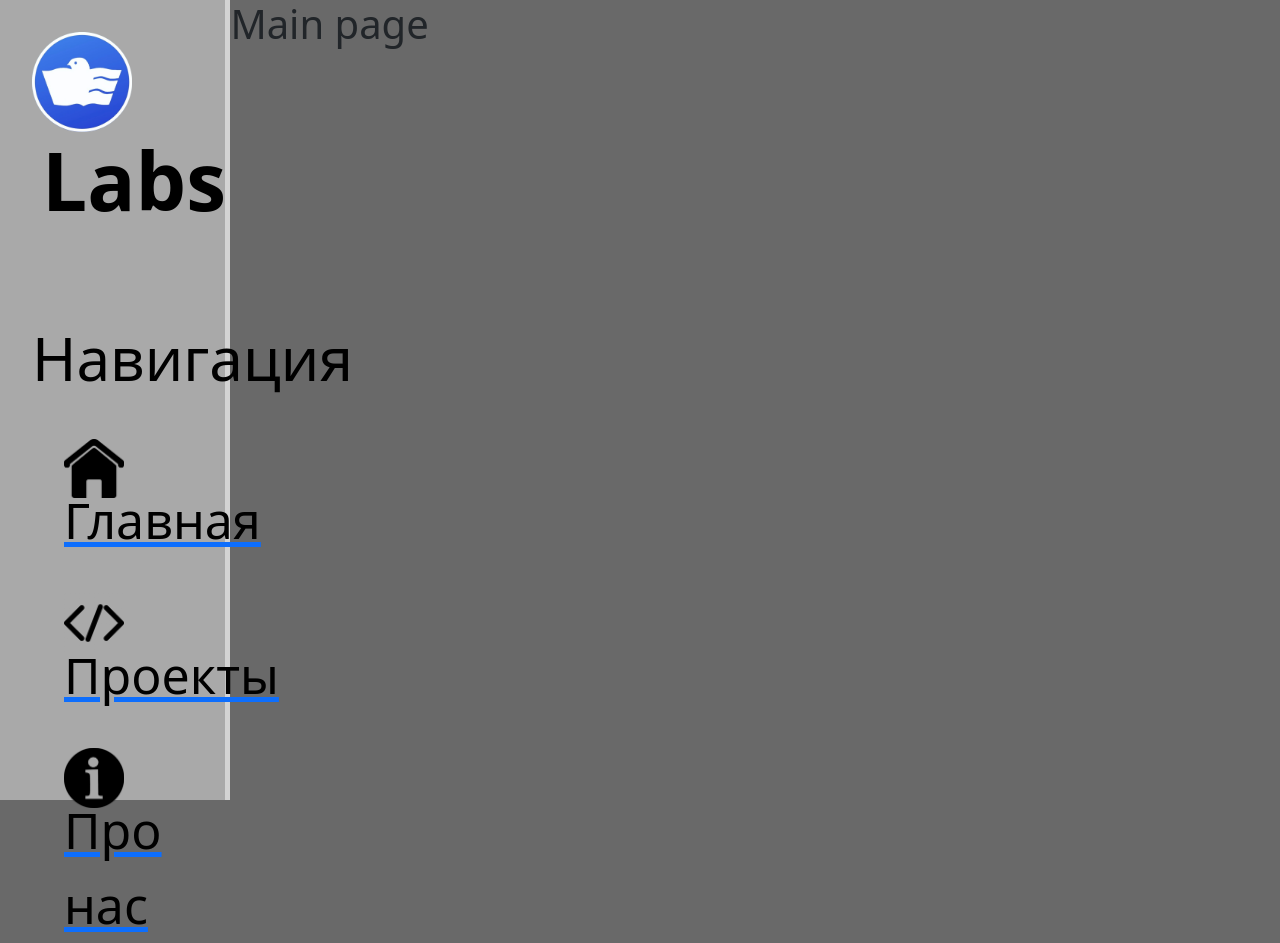
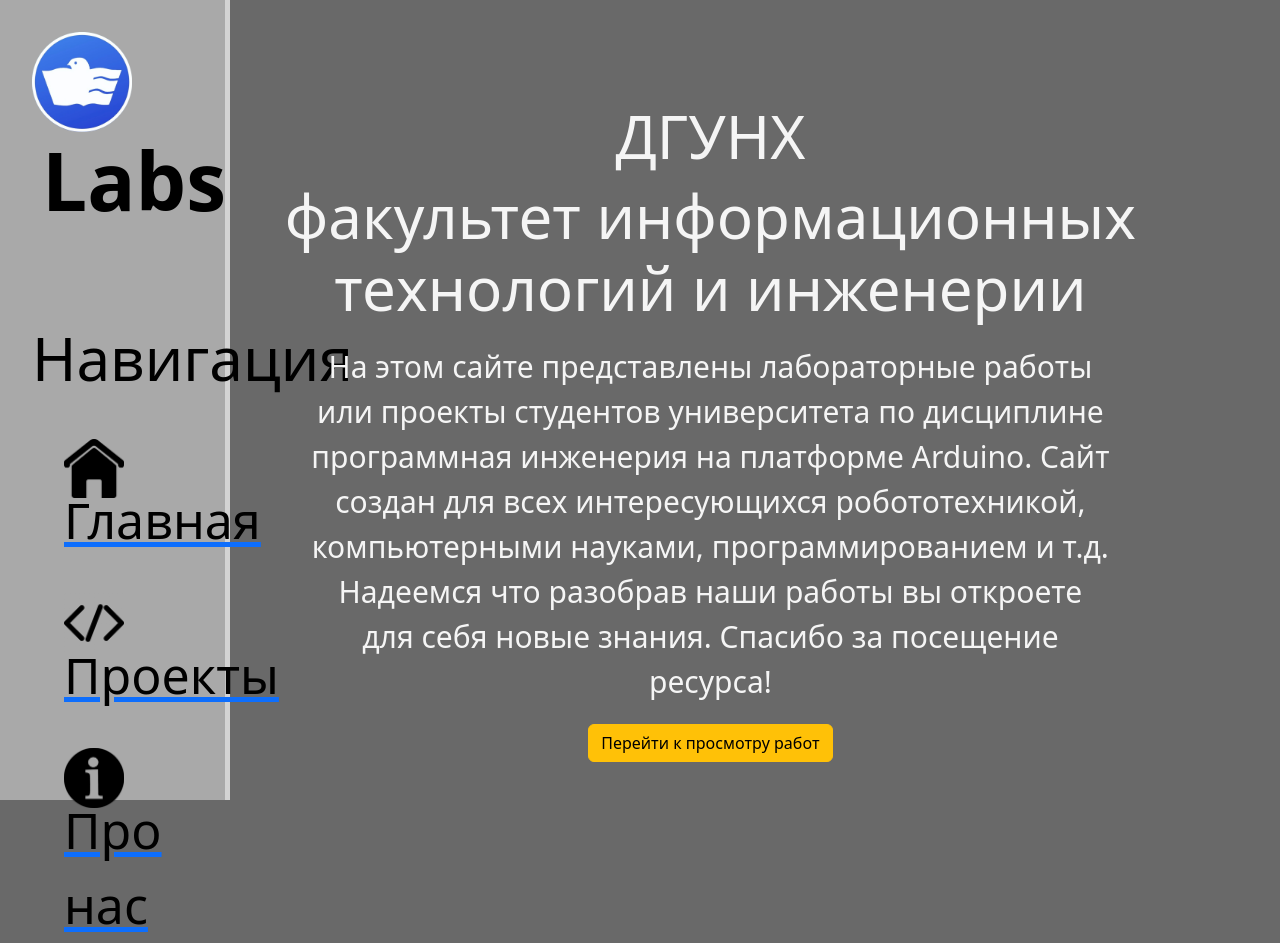
Before and after one commit to DGUNH-Arduino-Lab/Arduino-Labs-website, a Django app: page / in a window 1280 px wide. Run offline with Django 4.2, Linux system fonts and the light colour scheme; some libraries are stand-ins or nearby versions.

Commit message:
created main page

```diff
--- a/main/static/main/css/main.css
+++ b/main/static/main/css/main.css
@@ -59,3 +59,21 @@ aside ul li:hover, aside ul li a:hover {
     transform: scale(1.05);
 
 }
+
+main .features {
+    float: left;
+    color: whitesmoke;
+    margin: 100px auto;
+    text-align: center;
+    width: 75%;
+}
+
+main .features h1 {
+    font-size: 60px
+}
+
+main .features p {
+    width: 800px;
+    margin: 20px auto;
+    font-size: 30px;
+}
--- a/main/templates/main/index.html
+++ b/main/templates/main/index.html
@@ -3,5 +3,15 @@
 {% block title %}Main page{% endblock %}
 
 {% block content %}
-    <h1>Main page</h1>
+    <div class="features">
+        <h1>ДГУНХ</h1>
+        <h1>факультет информационных технологий и инженерии</h1>
+        <p>
+            На этом сайте представлены лабораторные работы или проекты студентов университета по дисциплине программная инженерия на платформе Arduino.
+            Сайт создан для всех интересующихся робототехникой, компьютерными науками, программированием и т.д.
+            Надеемся что разобрав наши работы вы откроете для себя новые знания.
+            Спасибо за посещение ресурса!
+        </p>
+        <button class="btn btn-warning">Перейти к просмотру работ</button>
+    </div>
 {% endblock %}
```
